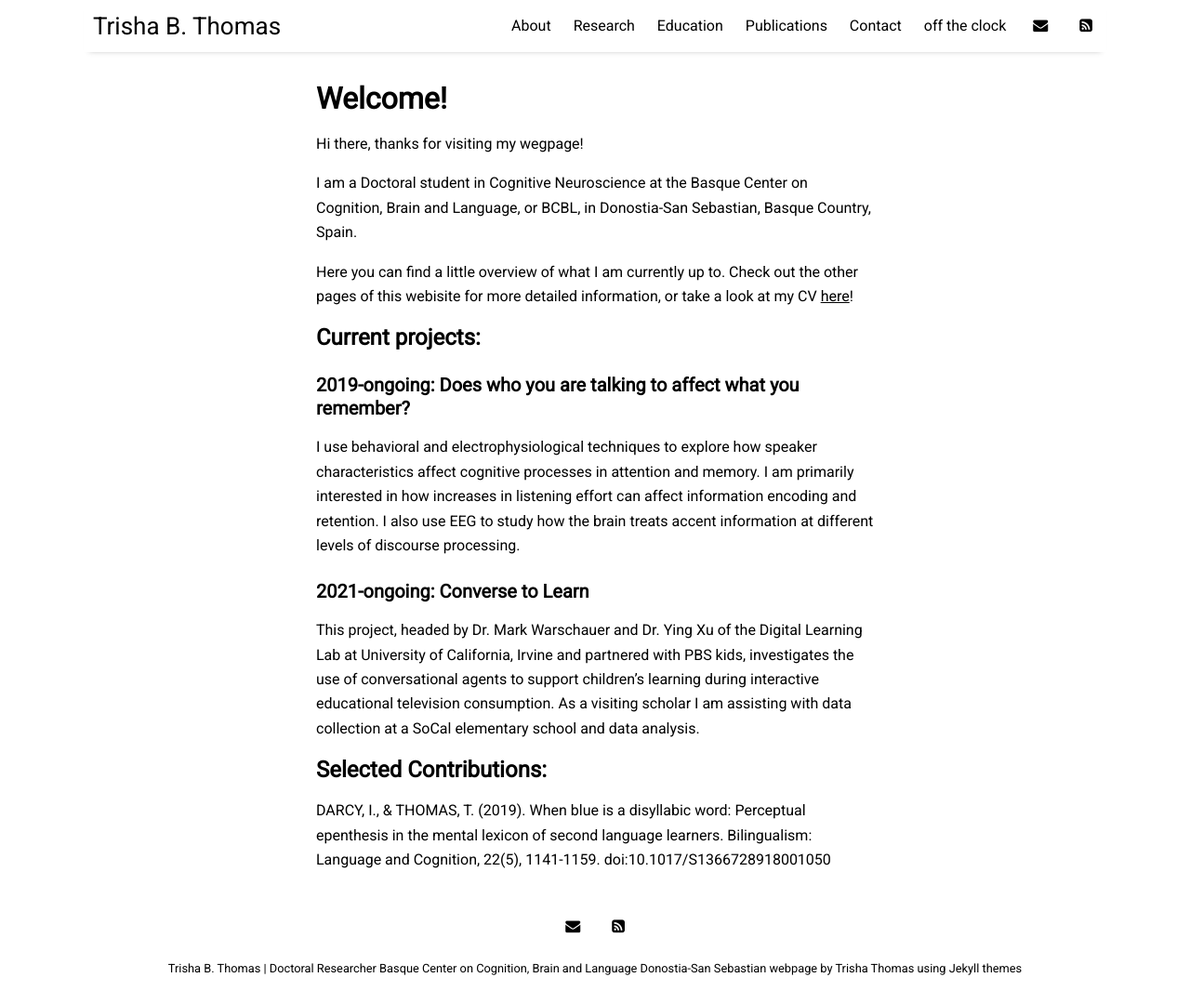
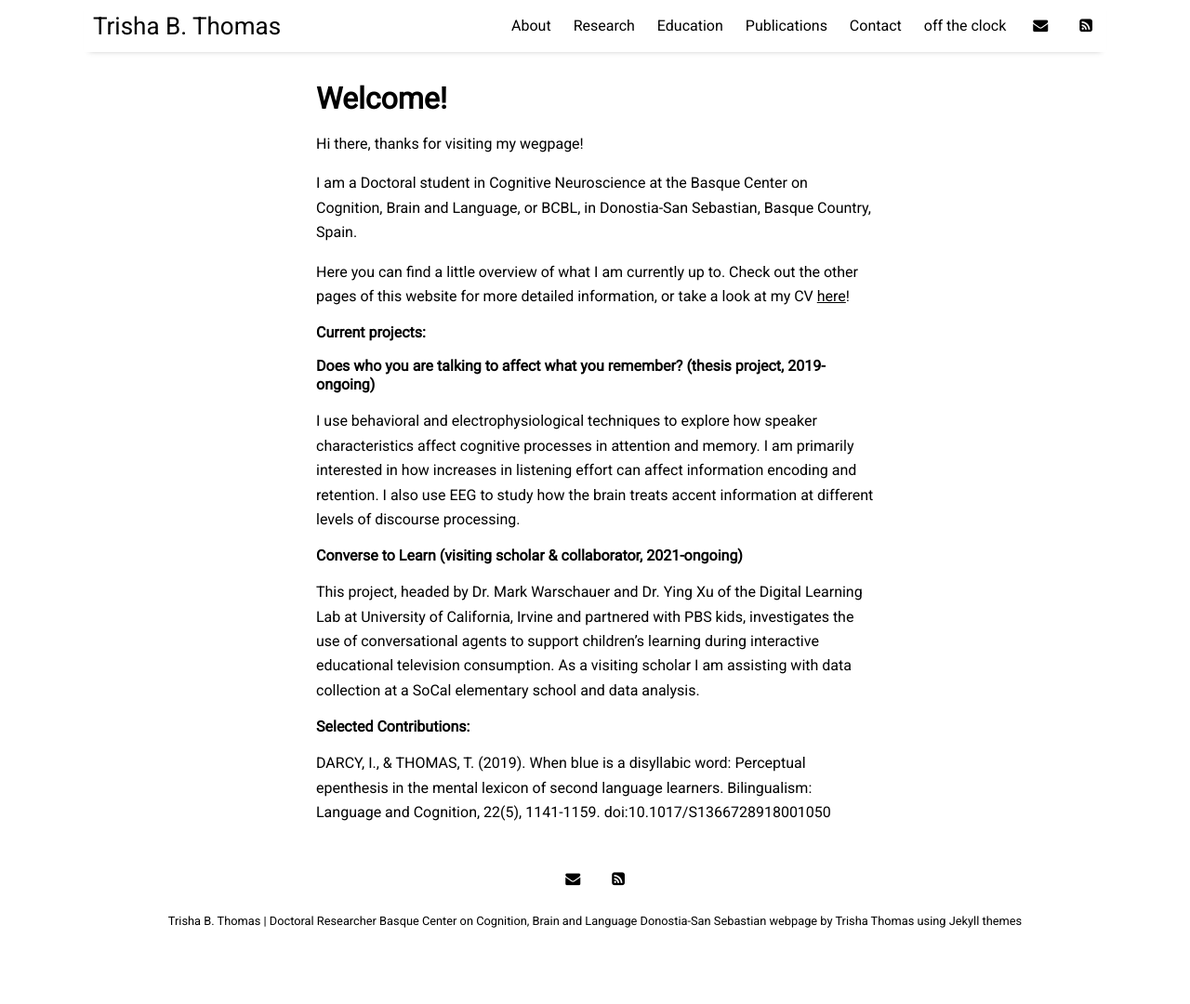
Before and after one commit to tthomas840/tthomas840.github.io, a Jekyll site: the page built from _posts/2017-01-01-welcome-to-millennial.md, in a window 1280 px wide and 1080 px high. Shown: the whole window at 93% size. Built offline with Jekyll 4.4.1, drawn with Linux system fonts in a browser that asks for light colours; nearby versions of some CDN libraries.

Commit message:
Update 2017-01-01-welcome-to-millennial.md

```diff
--- a/_posts/2017-01-01-welcome-to-millennial.md
+++ b/_posts/2017-01-01-welcome-to-millennial.md
@@ -12,19 +12,19 @@ Hi there, thanks for visiting my wegpage!
 
 I am a Doctoral student in Cognitive Neuroscience at the Basque Center on Cognition, Brain and Language, or BCBL, in Donostia-San Sebastian, Basque Country, Spain.
 
-Here you can find a little overview of what I am currently up to. Check out the other pages of this webisite for more detailed information, or take a look at my CV [here]({{ https://tthomas840.github.io}}/assets/cv.pdf)!
+Here you can find a little overview of what I am currently up to. Check out the other pages of this website for more detailed information, or take a look at my CV [here]({{ https://tthomas840.github.io}}/assets/cv.pdf)!
 
-## Current projects:
+#### Current projects:
 
-### 2019-ongoing: Does who you are talking to affect what you remember?
+##### Does who you are talking to affect what you remember? (thesis project, 2019-ongoing)
 
 I use behavioral and electrophysiological techniques to explore how speaker characteristics affect cognitive processes in attention and memory. I am primarily interested in how increases in listening effort can affect information encoding and retention. I also use EEG to study how the brain treats accent information  at different levels of discourse processing.
 
-### 2021-ongoing: Converse to Learn
+##### Converse to Learn (visiting scholar & collaborator, 2021-ongoing)
 
 This project, headed by Dr. Mark Warschauer and Dr. Ying Xu of the Digital Learning Lab at University of California, Irvine and partnered with PBS kids, investigates the use of conversational agents to support children’s learning during interactive educational television consumption. As a visiting scholar I am assisting with data collection at a SoCal elementary school and data analysis.
 
 
-## Selected Contributions:
+#### Selected Contributions:
 
 DARCY, I., & THOMAS, T. (2019). When blue is a disyllabic word: Perceptual epenthesis in the mental lexicon of second language learners. Bilingualism: Language and Cognition, 22(5), 1141-1159. doi:10.1017/S1366728918001050
```
